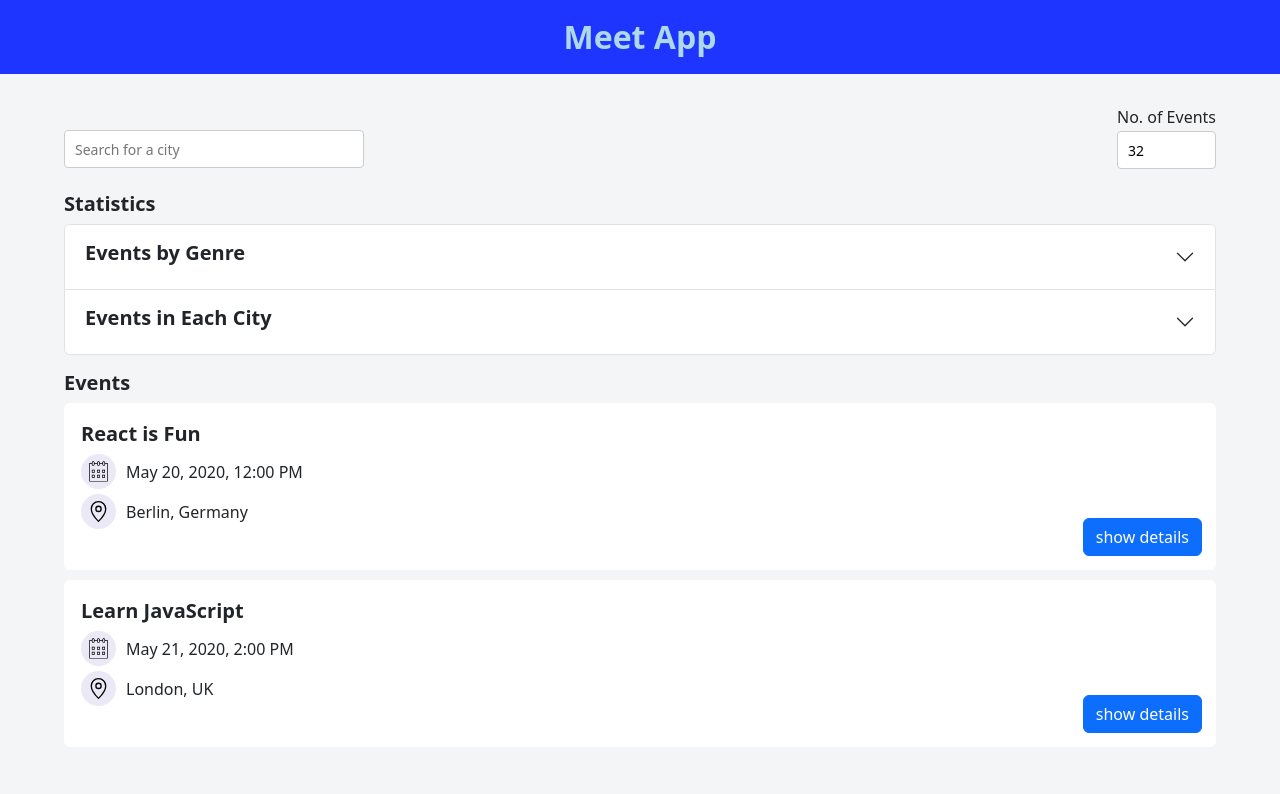
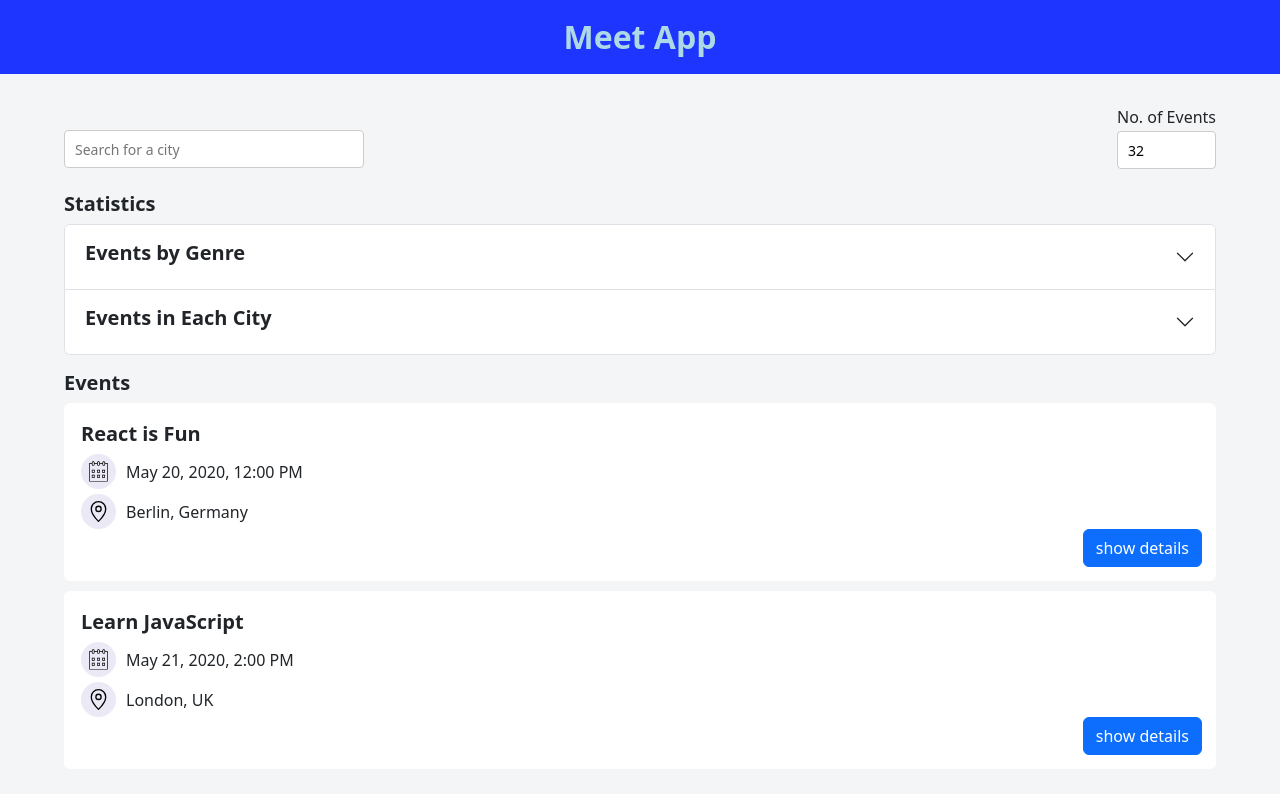
Before and after one commit to rmoise/meet, a React (Create React App) app: page / in a window 1280 px wide. Shown: the top 794 px of the page. Built offline with nearby package versions, Linux system fonts and the light colour scheme; what atatus-spa would draw is missing.

Commit message:
update show details button

```diff
--- a/src/App.css
+++ b/src/App.css
@@ -320,7 +320,7 @@ tspan {
 .card-footer {
   background-color: rgba(0, 0, 0, 0) !important;
   border-top: 0 !important;
-  padding: 1.25rem 1.25rem !important;
+  padding: 0.35rem 1.25rem !important;
 }
 
 .icon {
--- a/src/Event.js
+++ b/src/Event.js
@@ -83,19 +83,20 @@ const eventStart = moment(start.dateTime, "YYYY-MM-DD HH:mm").toDate(); */
               </a>
               <p className="pt-2 pb-3 event__Details--description">{event.description}</p>
             </div>
-
+            <Card.Footer>
             <Button
               className="mx-2 mb-2 details-btn btn-block"
               onClick={this.handleDetailsToggled}
             >
               hide details
             </Button>
+            </Card.Footer>
           </>
         ) : (
-
+        <Card.Footer>
           <Button className="mx-2 mb-2 details-btn" onClick={this.handleDetailsToggled}>
             show details
-          </Button>
+          </Button></Card.Footer>
         )}
 
           </div>
--- a/src/WelcomeScreen.css
+++ b/src/WelcomeScreen.css
@@ -2,12 +2,3 @@
  .WelcomeScreen {
   margin: auto;
 }
-
-
-
-.card-footer {
-  background-color: rgba(0, 0, 0, 0 ) !important;
-      margin: 0px auto !important;
-  padding: 1.25rem 1.25rem !important;
-
-}
```
